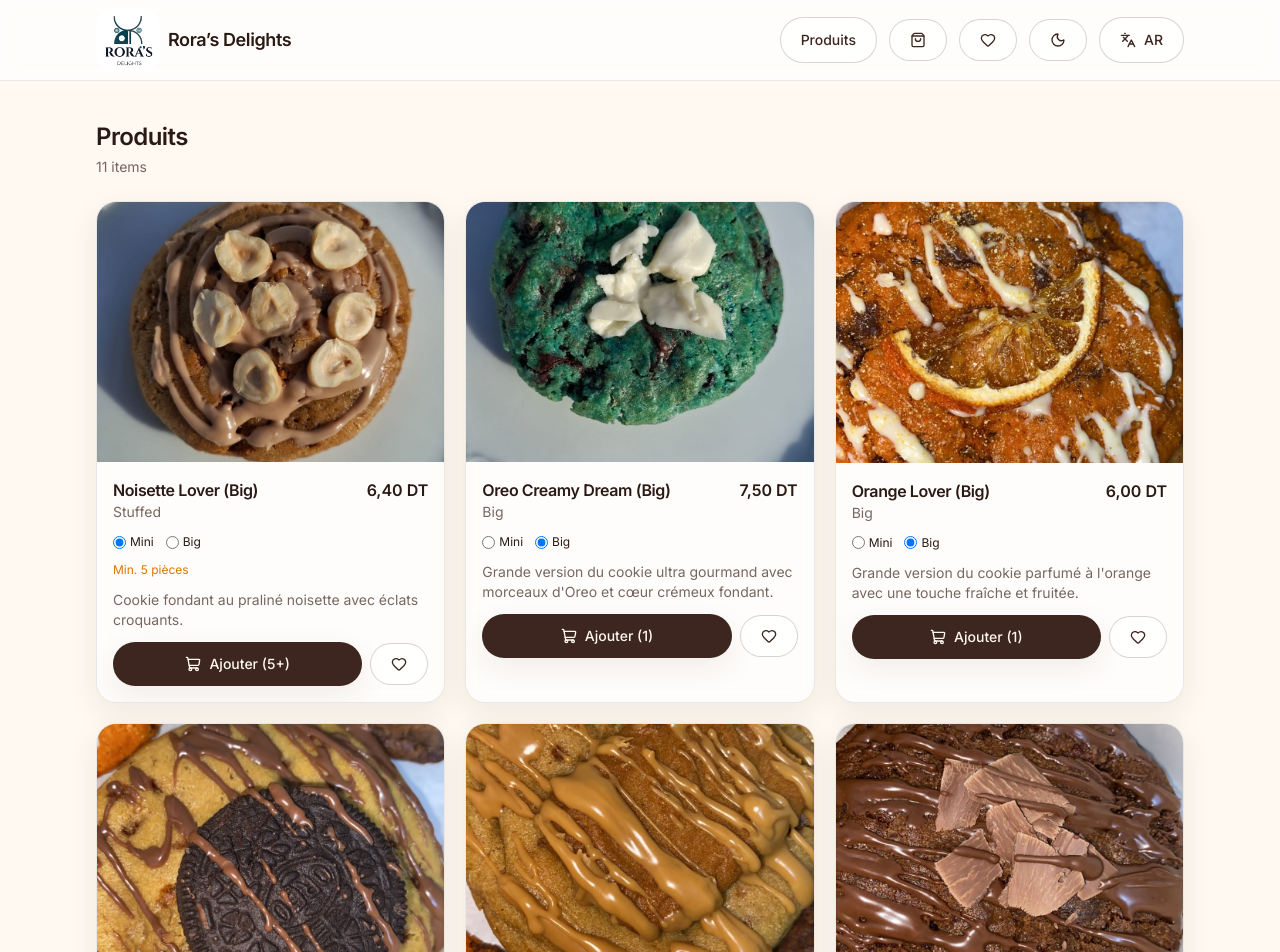
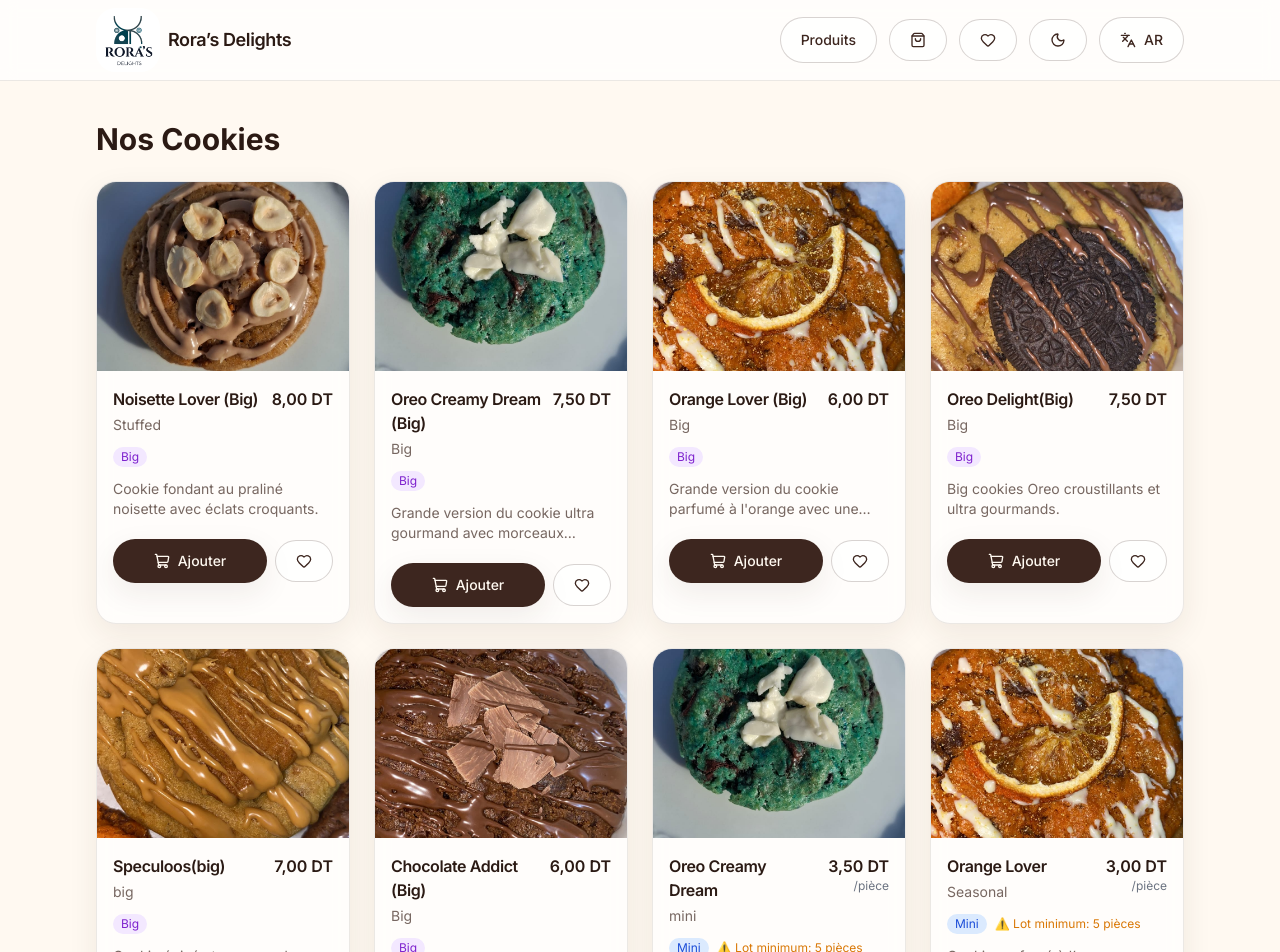
Before and after one commit to mariem-cs/Rora-s-delights, a Next.js app: page /products in a window 1280 px wide. Shown: the top 952 px of the page. Built offline with nearby package versions, Linux system fonts and the light colour scheme; no server answers.

Commit message:
products fixed

```diff
--- a/src/app/(shop)/products/page.tsx
+++ b/src/app/(shop)/products/page.tsx
@@ -1,9 +1,9 @@
 import { ProductsPageClient } from "@/components/products-page-client";
 import { getProducts } from "@/lib/products";
 
-export const metadata = {
-  title: "Products",
-};
+
+export const dynamic = 'force-dynamic'; // Force le rendu dynamique
+export const revalidate = 0; // Désactive le cache
 
 export default async function ProductsPage() {
   const products = await getProducts();
--- a/src/app/api/admin/products/[id]/route.ts
+++ b/src/app/api/admin/products/[id]/route.ts
@@ -3,7 +3,8 @@ import { z } from "zod";
 
 import { getProducts, saveProducts } from "@/lib/products";
 import { requireAdminFromCookies } from "@/lib/admin-auth";
-
+export const dynamic = 'force-dynamic';
+export const revalidate = 0;
 const productSizeSchema = z.object({
   name: z.string().min(1),
   price: z.number().nonnegative(),
--- a/src/app/api/admin/products/route.ts
+++ b/src/app/api/admin/products/route.ts
@@ -5,7 +5,8 @@ import { z } from "zod";
 
 import { getProducts, saveProducts } from "@/lib/products";
 import { requireAdminFromCookies } from "@/lib/admin-auth";
-
+export const dynamic = 'force-dynamic';
+export const revalidate = 0;
 const productSizeSchema = z.object({
   name: z.string().min(1),
   price: z.number().nonnegative(),
--- a/src/components/product-card.tsx
+++ b/src/components/product-card.tsx
@@ -4,7 +4,6 @@ import Image from "next/image";
 import Link from "next/link";
 import { Heart, ShoppingCart } from "lucide-react";
 import { motion } from "framer-motion";
-import { useState, useEffect } from "react";
 
 import type { Product } from "@/lib/types";
 import { formatPriceTND } from "@/lib/format";
@@ -21,37 +20,18 @@ export function ProductCard({ product }: { product: Product }) {
   const toggleWish = useWishlistStore((s) => s.toggle);
   const wished = useWishlistStore((s) => s.has(product.id));
 
-  const [isBigSize, setIsBigSize] = useState(product.category === "Big");
-  const [currentPrice, setCurrentPrice] = useState(product.price);
-
-  useEffect(() => {
-    // Calculer le prix selon le format sélectionné
-    if (isBigSize) {
-      // Si on veut big, chercher la version big ou utiliser le prix actuel
-      if (product.category === "Mini") {
-        // Pour les mini cookies, le prix big est généralement plus élevé
-        setCurrentPrice(product.price * 1.5); // Prix big = prix mini × 1.5
-      } else {
-        setCurrentPrice(product.price);
-      }
-    } else {
-      // Si on veut mini, chercher la version mini ou utiliser le prix actuel
-      if (product.category !== "Mini") {
-        // Pour les big cookies, le prix mini est généralement moins élevé
-        setCurrentPrice(product.price * 0.8); // Prix mini = prix big × 0.8
-      } else {
-        setCurrentPrice(product.price);
-      }
-    }
-  }, [isBigSize, product.price, product.category]);
+  // Déterminer si c'est un produit Mini (prix < 5 DT) ou Big (prix >= 5 DT)
+  const isMini = product.price < 5;
+  const isBig = product.price >= 5;
 
   const handleAddToCart = () => {
-    const quantity = isBigSize ? 1 : 5; // Minimum 5 pour mini
-    if (!isBigSize && quantity < 5) {
-      alert(locale === "fr" ? "Minimum 5 pièces pour les mini cookies" : "حد أدنى 5 قطع للميني كوكيز");
-      return;
+    if (isMini) {
+      // Mini cookies : ajouter par lot de 5
+      addToCart(product.id, 5);
+    } else {
+      // Big cookies : ajouter à l'unité
+      addToCart(product.id, 1);
     }
-    addToCart(product.id, quantity);
   };
 
   return (
@@ -64,55 +44,55 @@ export function ProductCard({ product }: { product: Product }) {
 
       <div className="flex flex-col gap-3 p-4">
         <div className="flex items-start justify-between gap-3">
-          <div>
-            <Link href={`/products/${product.slug}`} className="font-semibold tracking-tight hover:underline">
+          <div className="flex-1">
+            <Link href={`/products/${product.slug}`} className="font-semibold tracking-tight hover:underline line-clamp-2">
               {product.name[locale]}
             </Link>
-            <p className="text-sm text-cacao-900/70 dark:text-creme/70">{product.category}</p>
+            <p className="text-sm text-cacao-900/70 dark:text-creme/70 mt-1">
+              {product.category}
+            </p>
           </div>
-          <p className="font-semibold">{formatPriceTND(currentPrice, locale)}</p>
+          <div className="text-right">
+            <p className="font-semibold whitespace-nowrap">
+              {formatPriceTND(product.price, locale)}
+            </p>
+            {isMini && (
+              <p className="text-xs text-gray-500">
+                /pièce
+              </p>
+            )}
+          </div>
         </div>
 
-        {/* Size Selection */}
-        <div className="flex items-center gap-3">
-          <label className="flex items-center gap-1 cursor-pointer text-xs">
-            <input
-              type="radio"
-              name={`size-${product.id}`}
-              checked={!isBigSize}
-              onChange={() => setIsBigSize(false)}
-              className="text-caramel-600 focus:ring-caramel-600"
-            />
-            <span>{locale === "fr" ? "Mini" : "ميني"}</span>
-          </label>
-          <label className="flex items-center gap-1 cursor-pointer text-xs">
-            <input
-              type="radio"
-              name={`size-${product.id}`}
-              checked={isBigSize}
-              onChange={() => setIsBigSize(true)}
-              className="text-caramel-600 focus:ring-caramel-600"
-            />
-            <span>{locale === "fr" ? "Big" : "كبير"}</span>
-          </label>
+        {/* Badge de taille */}
+        <div className="flex items-center gap-2">
+          <span className={`text-xs px-2 py-0.5 rounded-full ${
+            isMini
+              ? "bg-blue-100 text-blue-700 dark:bg-blue-900/30 dark:text-blue-300"
+              : "bg-purple-100 text-purple-700 dark:bg-purple-900/30 dark:text-purple-300"
+          }`}>
+            {isMini ? (locale === "fr" ? "Mini" : "ميني") : (locale === "fr" ? "Big" : "كبير")}
+          </span>
+          {isMini && (
+            <span className="text-xs text-amber-600 dark:text-amber-400">
+              ⚠️ {locale === "fr" ? "Lot minimum: 5 pièces" : ":الحد الأدنى 5 قطع"}
+            </span>
+          )}
         </div>
 
-        {!isBigSize && (
-          <p className="text-xs text-amber-600">
-            {locale === "fr" ? "Min. 5 pièces" : "حد أدنى 5 قطع"}
-          </p>
-        )}
+        <p className="text-sm text-cacao-900/70 dark:text-creme/70 line-clamp-2">
+          {product.description[locale]}
+        </p>
 
-        <p className="text-sm text-cacao-900/70 dark:text-creme/70">{product.description[locale]}</p>
-
-        <div className="flex items-center gap-2">
+        <div className="flex items-center gap-2 mt-2">
           <button
             className={cn("btn-primary flex-1 py-2 text-xs")}
             type="button"
             onClick={handleAddToCart}
           >
             <ShoppingCart className="h-4 w-4" />
-            {tr.actions.addToCart} {isBigSize ? "(1)" : "(5+)"}
+            {tr.actions.addToCart}
+            {isMini && " (lot 5)"}
           </button>
           <button
             className={cn("btn-outline px-3 py-2", wished ? "border-rose-600/40 text-rose-700" : "")}
--- a/src/components/products-page-client.tsx
+++ b/src/components/products-page-client.tsx
@@ -1,54 +1,61 @@
 "use client";
 
+import { useState, useEffect } from "react";
+import { ProductCard } from "@/components/product-card";
 import type { Product } from "@/lib/types";
-import { ProductCard } from "@/components/product-card";
 import { useLocale } from "@/components/locale-provider";
-import { t } from "@/lib/i18n";
-import { useWishlistStore } from "@/store/wishlist-store";
 
-export function ProductsPageClient({ products }: { products: Product[] }) {
+export function ProductsPageClient({ products: initialProducts }: { products: Product[] }) {
   const { locale } = useLocale();
-  const tr = t(locale);
-  const wishlist = useWishlistStore((s) => s.items);
-  const wishedIds = new Set(wishlist.map((i) => i.productId));
-  const wishedProducts = products.filter((p) => wishedIds.has(p.id));
+  const [products, setProducts] = useState(initialProducts);
+  const [loading, setLoading] = useState(false);
+
+  // Recharger les produits quand la page devient visible
+  useEffect(() => {
+    const refreshProducts = async () => {
+      setLoading(true);
+      try {
+        const res = await fetch("/api/admin/products?t=" + Date.now());
+        const data = await res.json();
+        if (data.products) {
+          setProducts(data.products);
+        }
+      } catch (error) {
+        console.error("Failed to refresh products:", error);
+      } finally {
+        setLoading(false);
+      }
+    };
+
+    // Recharger quand la page revient au premier plan
+    const handleVisibilityChange = () => {
+      if (document.visibilityState === "visible") {
+        refreshProducts();
+      }
+    };
+
+    document.addEventListener("visibilitychange", handleVisibilityChange);
+
+    return () => {
+      document.removeEventListener("visibilitychange", handleVisibilityChange);
+    };
+  }, []);
 
   return (
     <div className="container-page py-10">
-      <div className="mb-6">
-        <div className="flex flex-col gap-4 sm:flex-row sm:items-center sm:justify-between">
-          <div>
-            <h1 className="text-2xl font-semibold tracking-tight">{tr.products?.title || "Nos Cookies"}</h1>
-            <p className="mt-1 text-sm text-cacao-900/70 dark:text-creme/70">
-              {products.length} items
-            </p>
-          </div>
-        </div>
+      <div className="mb-6 flex justify-between items-center">
+        <h1 className="text-3xl font-bold">
+          {locale === "fr" ? "Nos Cookies" : "الكوكيز لدينا"}
+        </h1>
+        {loading && (
+          <span className="text-sm text-gray-500 animate-pulse">Mise à jour...</span>
+        )}
       </div>
 
-      {products.length === 0 ? (
-        <p className="text-cacao-900/70 dark:text-creme/70">{tr.products?.empty || "Aucun produit"}</p>
-      ) : (
-        <div className="grid grid-cols-1 gap-5 sm:grid-cols-2 lg:grid-cols-3">
-          {products.map((p) => (
-            <ProductCard key={p.id} product={p} />
-          ))}
-        </div>
-      )}
-
-      <div id="wishlist" className="mt-14">
-        <h2 className="text-xl font-semibold tracking-tight">{tr.actions?.wishlist || "Wishlist"}</h2>
-        <p className="mt-1 text-sm text-cacao-900/70 dark:text-creme/70">
-          {wishedProducts.length === 0 ? "—" : `${wishedProducts.length} items`}
-        </p>
-
-        {wishedProducts.length > 0 && (
-          <div className="mt-5 grid grid-cols-1 gap-5 sm:grid-cols-2 lg:grid-cols-3">
-            {wishedProducts.map((p) => (
-              <ProductCard key={p.id} product={p} />
-            ))}
-          </div>
-        )}
+      <div className="grid grid-cols-1 sm:grid-cols-2 lg:grid-cols-3 xl:grid-cols-4 gap-6">
+        {products.map((product) => (
+          <ProductCard key={product.id} product={product} />
+        ))}
       </div>
     </div>
   );
--- a/src/data/products.seed.json
+++ b/src/data/products.seed.json
@@ -81,7 +81,7 @@
       "fr": "Big cookies Oreo croustillants et ultra gourmands.",
       "ar": "كوكيز أوريو كبيرة مقرمشة وغنية بالطعم."
     },
-    "price": 6.5,
+    "price": 7.5,
     "image": "/images/cookies/oreo.jpeg",
     "category": "Big",
     "tags": [
@@ -91,13 +91,13 @@
     "inStock": true,
     "featured": true,
     "createdAt": "2026-01-01T00:00:00.000Z",
-    "updatedAt": "2026-01-01T00:00:00.000Z"
+    "updatedAt": "2026-05-11T17:25:34.141Z"
   },
   {
     "id": "p_speculoos",
     "slug": "speculoos(big)",
     "name": {
-      "fr": "Speculoos",
+      "fr": "Speculoos(big)",
       "ar": "سبيكولوس"
     },
     "description": {
@@ -106,7 +106,7 @@
     },
     "price": 7,
     "image": "/images/cookies/specelus.jpeg",
-    "category": "Classic",
+    "category": "big",
     "tags": [
       "speculoos",
       "spicy"
@@ -114,7 +114,7 @@
     "inStock": true,
     "featured": false,
     "createdAt": "2026-01-01T00:00:00.000Z",
-    "updatedAt": "2026-01-01T00:00:00.000Z"
+    "updatedAt": "2026-05-11T17:28:51.010Z"
   },
   {
     "id": "p_chocolate_addict_big",
@@ -153,7 +153,7 @@
     },
     "price": 3.5,
     "image": "/images/cookies/fromage.jpeg",
-    "category": "Special",
+    "category": "mini",
     "tags": [
       "oreo",
       "creamy"
@@ -161,7 +161,7 @@
     "inStock": true,
     "featured": true,
     "createdAt": "2026-01-01T00:00:00.000Z",
-    "updatedAt": "2026-01-01T00:00:00.000Z"
+    "updatedAt": "2026-05-11T17:28:59.208Z"
   },
   {
     "id": "p_orange_lover",
--- a/src/lib/products.ts
+++ b/src/lib/products.ts
@@ -1,15 +1,8 @@
 import fs from "node:fs/promises";
 import path from "node:path";
-
 import { z } from "zod";
-
 import { getJson, putJson, hasBlobToken } from "@/lib/blob-json";
 import type { Product } from "@/lib/types";
-
-const productSizeSchema = z.object({
-  name: z.string().min(1),
-  price: z.number().nonnegative(),
-});
 
 const productSchema = z.object({
   id: z.string().min(1),
@@ -17,7 +10,6 @@ const productSchema = z.object({
   name: z.object({ fr: z.string().min(1), ar: z.string().min(1) }),
   description: z.object({ fr: z.string().min(1), ar: z.string().min(1) }),
   price: z.number().nonnegative(),
-  sizes: z.array(productSizeSchema).optional(),
   image: z.string().min(1),
   category: z.string().min(1),
   tags: z.array(z.string()).optional(),
@@ -32,6 +24,11 @@ const productsSchema = z.array(productSchema);
 const seedPath = path.join(process.cwd(), "src", "data", "products.seed.json");
 const BLOB_PRODUCTS_PATH = "products/products.json";
 
+// Cache simple pour éviter de lire le fichier trop souvent
+let cachedProducts: Product[] | null = null;
+let lastFetch = 0;
+const CACHE_TTL = 5000; // 5 secondes
+
 async function readSeedProducts(): Promise<Product[]> {
   const raw = await fs.readFile(seedPath, "utf-8");
   const parsed = productsSchema.parse(JSON.parse(raw));
@@ -42,10 +39,32 @@ async function writeSeedProducts(products: Product[]) {
   await fs.writeFile(seedPath, JSON.stringify(products, null, 2) + "\n", "utf-8");
 }
 
-export async function getProducts(): Promise<Product[]> {
-  const fromBlob = await getJson<Product[]>(BLOB_PRODUCTS_PATH);
-  if (fromBlob) return productsSchema.parse(fromBlob);
-  return await readSeedProducts();
+export async function getProducts(forceRefresh = false): Promise<Product[]> {
+  // Forcer le rafraîchissement si demandé
+  if (forceRefresh) {
+    cachedProducts = null;
+  }
+
+  // Vérifier le cache
+  const now = Date.now();
+  if (cachedProducts && (now - lastFetch) < CACHE_TTL) {
+    return cachedProducts;
+  }
+
+  let products: Product[];
+
+  if (hasBlobToken()) {
+    const fromBlob = await getJson<Product[]>(BLOB_PRODUCTS_PATH);
+    products = fromBlob ? productsSchema.parse(fromBlob) : await readSeedProducts();
+  } else {
+    products = await readSeedProducts();
+  }
+
+  // Mettre en cache
+  cachedProducts = products;
+  lastFetch = now;
+
+  return products;
 }
 
 export async function getProductBySlug(slug: string): Promise<Product | null> {
@@ -55,12 +74,15 @@ export async function getProductBySlug(slug: string): Promise<Product | null> {
 
 export async function saveProducts(products: Product[]) {
   const validated = productsSchema.parse(products);
+
+  // Invalider le cache
+  cachedProducts = null;
+
   if (hasBlobToken()) {
     await putJson(BLOB_PRODUCTS_PATH, validated);
     return { persistedTo: "blob" as const };
   }
 
-  // Local dev fallback: write to seed file (works locally, not on Vercel prod FS).
   if (process.env.NODE_ENV !== "production") {
     await writeSeedProducts(validated);
     return { persistedTo: "seed" as const };
@@ -70,3 +92,8 @@ export async function saveProducts(products: Product[]) {
     "No persistence configured. Set BLOB_READ_WRITE_TOKEN (recommended) to enable admin product CRUD in production.",
   );
 }
+
+// Fonction pour forcer le rafraîchissement depuis le client
+export async function refreshProducts(): Promise<Product[]> {
+  return getProducts(true);
+}
```
